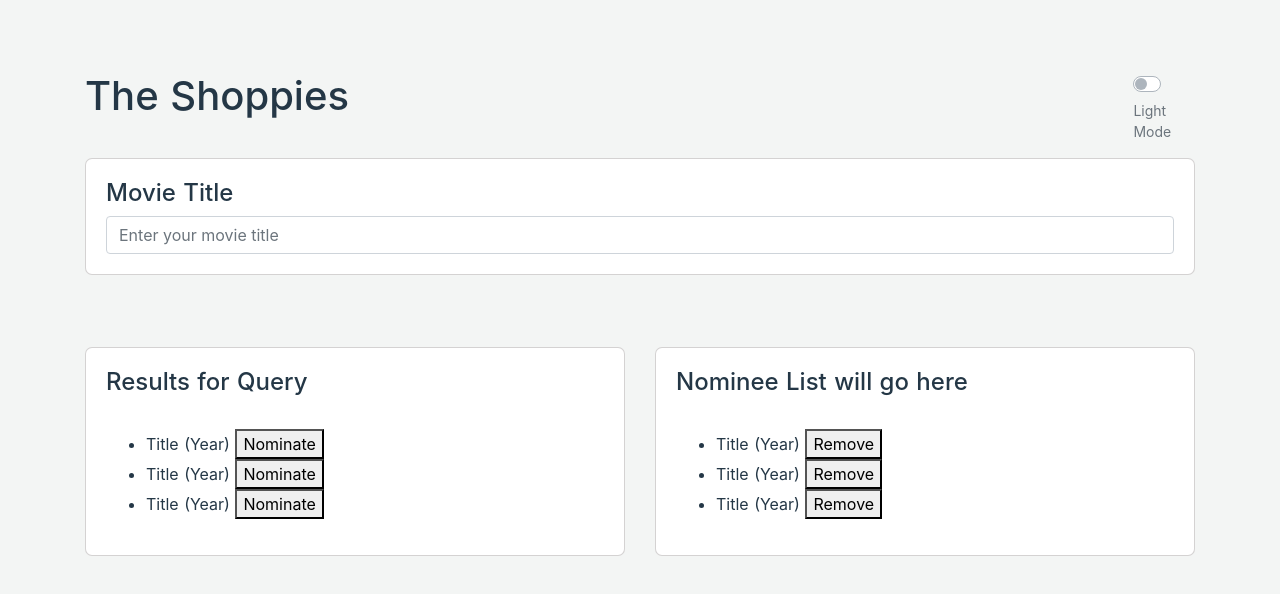
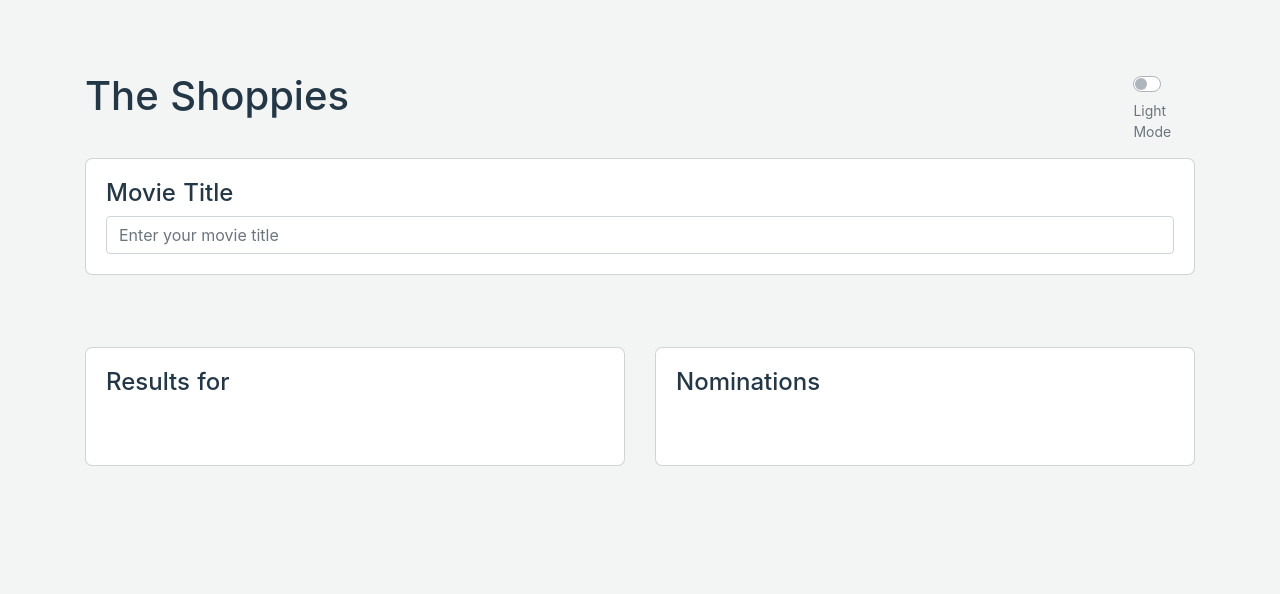
Before and after one commit to KenjiDuggan/shopify-intern-challenge-frontend-fall2021, a Nuxt app: page / in a window 1280 px wide. Shown: the top 594 px of the page. Built offline with nearby package versions, Linux system fonts and the light colour scheme.

Commit message:
adding movielist functionality generated from search results with nominate functionality and nomination list with remove functionality

```diff
--- a/components/main/MovieList.vue
+++ b/components/main/MovieList.vue
@@ -1,17 +1,42 @@
 <template>
   <b-container class="movieListContainer">
-    <h4>Results for Query</h4>
+    <h4>Results for {{ query }}</h4>
     <br />
     <ul>
-      <li>Title (Year) <button>Nominate</button></li>
-      <li>Title (Year) <button>Nominate</button></li>
-      <li>Title (Year) <button>Nominate</button></li>
+      <li v-for="(movie, index) in movies" :key="index">
+        {{ movie.Title }} ( {{ movie.Year }} )
+        <b-button
+          variant="success"
+          :disabled="disablingList[index]"
+          @click="nominateMovie(movie)"
+          >Nominate</b-button
+        >
+      </li>
     </ul>
   </b-container>
 </template>
 <script>
 export default {
   name: 'MovieList',
+  props: {
+    query: {
+      type: String,
+      default: () => '',
+    },
+    movies: {
+      type: Array,
+      default: () => [],
+    },
+    disablingList: {
+      type: Array,
+      default: () => [],
+    },
+  },
+  methods: {
+    nominateMovie(nomineeMovie) {
+      this.$nuxt.$emit('nomineeMovie', nomineeMovie)
+    },
+  },
 }
 </script>
 <style scoped>
--- a/components/main/NomineeList.vue
+++ b/components/main/NomineeList.vue
@@ -1,17 +1,31 @@
 <template>
   <b-container class="nomineeListContainer">
-    <h4>Nominee List will go here</h4>
+    <h4>Nominations</h4>
     <br />
     <ul>
-      <li>Title (Year) <button>Remove</button></li>
-      <li>Title (Year) <button>Remove</button></li>
-      <li>Title (Year) <button>Remove</button></li>
+      <li v-for="(nominee, index) in nominees" :key="index">
+        {{ nominee.Title }} ( {{ nominee.Year }} )
+        <b-button variant="success" @click="removeNominee(index)"
+          >Remove</b-button
+        >
+      </li>
     </ul>
   </b-container>
 </template>
 <script>
 export default {
   name: 'NomineeList',
+  props: {
+    nominees: {
+      type: Array,
+      default: () => [],
+    },
+  },
+  methods: {
+    removeNominee(index) {
+      this.$nuxt.$emit('removeNominee', index)
+    },
+  },
 }
 </script>
 <style scoped>
--- a/components/main/SearchBar.vue
+++ b/components/main/SearchBar.vue
@@ -6,6 +6,7 @@
       placeholder="Enter your movie title"
       @change="updateMovieSearch"
     ></b-form-input>
+    <div v-if="showMessage">{{ requestMessage }}</div>
   </b-container>
 </template>
 <script>
@@ -17,6 +18,8 @@ export default {
   data() {
     return {
       input: '',
+      requestMessage: '',
+      showMessage: false,
     }
   },
   methods: {
@@ -31,13 +34,21 @@ export default {
       // Save the cancel token for the current request
       cancelToken = axios.CancelToken.source()
 
+      // Try the axios request with the query that search bar contains
       try {
         const results = await axios.get(
-          `${url}?apikey=${apiKey}&t=${searchTerm}`,
+          `${url}?apikey=${apiKey}&s=${searchTerm}`,
           { cancelToken: cancelToken.token } // Pass the cancel token to the current request
         )
-        this.$nuxt.$emit('searchResults', results.data)
-        console.log('Results for ' + searchTerm + ': ', results.data)
+        if (results.data.Response) {
+          // Search array exists, emit the new results
+          const searchResults = { query: searchTerm, data: results.data.Search }
+          this.$nuxt.$emit('searchResults', searchResults)
+        } else {
+          // Show request message
+          this.requestMessage = results.data.Message
+          this.showMessage = true
+        }
       } catch (error) {
         console.log(error)
       }
--- a/pages/index.vue
+++ b/pages/index.vue
@@ -34,11 +34,15 @@
     <b-row>
       <b-col cols="6">
         <!-- Movie List Component - Cards Listing Movies from Search Requests -->
-        <MovieList />
+        <MovieList
+          :query="query"
+          :movies="movies"
+          :disabling-list="validMovieList"
+        />
       </b-col>
       <b-col cols="6">
         <!-- Nominee List Component - Cards Listing Movies That Were Selected By User For Nomination -->
-        <NomineeList />
+        <NomineeList :nominees="nominees" />
       </b-col>
     </b-row>
   </b-container>
@@ -60,7 +64,10 @@ export default {
     return {
       title: 'The Shoppies',
       checked: false,
-      movieData: {},
+      movies: [],
+      query: '',
+      nominees: [],
+      nominated: [],
     }
   },
   computed: {
@@ -70,6 +77,25 @@ export default {
       } else {
         return 'Light'
       }
+    },
+    nomineeIdList() {
+      const currentNominees = this.nominees
+      const nomineeIdList = []
+      currentNominees.forEach((nominee) => {
+        nomineeIdList.push(nominee.imdbID)
+      })
+      return nomineeIdList
+    },
+    validMovieList() {
+      const valid = []
+
+      // Iterate through all nominees and provide true/false array for every movie in movie search list
+      this.movies.forEach((movie) => {
+        valid.push(
+          this.nominees.some((nominee) => nominee.imdbID === movie.imdbID)
+        )
+      })
+      return valid
     },
   },
   watch: {
@@ -82,9 +108,20 @@ export default {
     },
   },
   created() {
+    // Listening for search results from SearchBar component
     this.$nuxt.$on('searchResults', (movies) => {
-      console.log(movies)
-      this.movieData = movies
+      this.query = movies.query
+      this.movies = movies.data
+    })
+
+    // Listening for nominated movie from MovieList component
+    this.$nuxt.$on('nomineeMovie', (nominee) => {
+      this.nominees.push(nominee)
+    })
+
+    // Listening for ID of movie to be removed
+    this.$nuxt.$on('removeNominee', (index) => {
+      this.nominees.splice(index, 1)
     })
   },
 }
```
